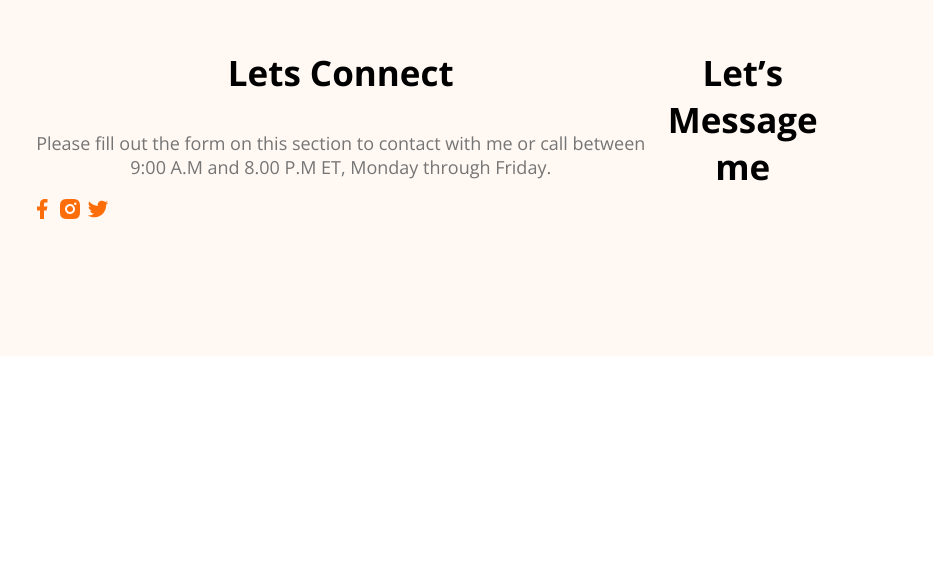
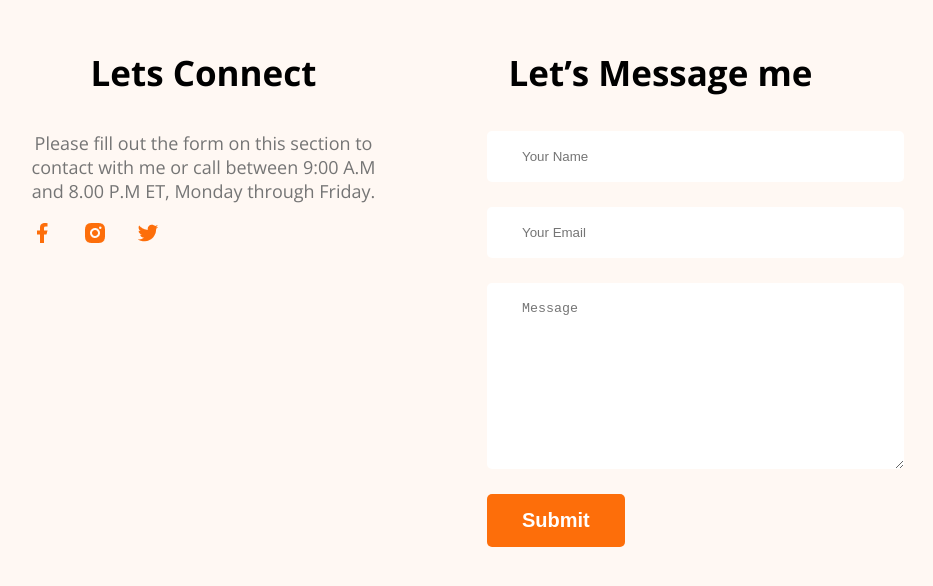
Before and after one commit to mamunshahriar/developer-portfolio, a plain HTML site: page index.html in a window 1280 px wide. Shown: the part 3517-4103 px from the top of the page, without its empty margins (208-1141 px from the left). Before the commit the page ends 3881 px from the top, so only its background shows below. Drawn offline with nearby package versions, Linux system fonts and the light colour scheme.

Commit message:
footer form added

```diff
--- a/Styles/portfolio.css
+++ b/Styles/portfolio.css
@@ -183,7 +183,7 @@ main section {
 
 }
 
-.resume-container hr{
+.resume-container hr {
     margin: 30px;
 }
 
@@ -201,27 +201,55 @@ main section {
     font-weight: 700;
     margin-bottom: 10px;
 }
-.resume-item-institute{
+
+.resume-item-institute {
     margin-bottom: 20px;
     margin-top: 0px;
 }
+
 .resume-item-institute,
 .resume-item-description {
 
     color: #757575;
 }
-.download-cv{
+
+.download-cv {
     text-align: center;
     margin-top: 50px;
 }
 
 /* footer styles */
 
-footer{
+footer {
 
     display: flex;
     background: #FFF8F3;
     padding: 130px 230px;
+    gap: 110px;
 
     margin-top: 110px;
 }
+
+.footer-column {
+
+    width: 50%;
+}
+.social-links a{
+   margin-right: 25px;
+}
+
+.contact input[type="text"],.contact input[type="email"],
+textarea {
+
+    display: block;
+    margin-bottom: 25px;
+    padding: 18px 35px;
+
+    color: #757575;
+
+
+    border-radius: 5px;
+    background: #FFF;
+    border: 0;
+    width: 100%;
+}
--- a/index.html
+++ b/index.html
@@ -186,7 +186,15 @@
         </div>
         <div class="footer-column">
             <h3 class="section-title">Let’s Message me</h3>
+        <form class="contact" action="">
+            <input type="text" placeholder="Your Name">
+            <input type="email" name="" placeholder="Your Email" id="">
+            <textarea name="" placeholder="Message"  cols="30" rows="10"></textarea>
+            <input class="btn-primary" type="submit" value="Submit">
+        </form>
         </div>
+
+
 
     </footer>
 </body>
```
